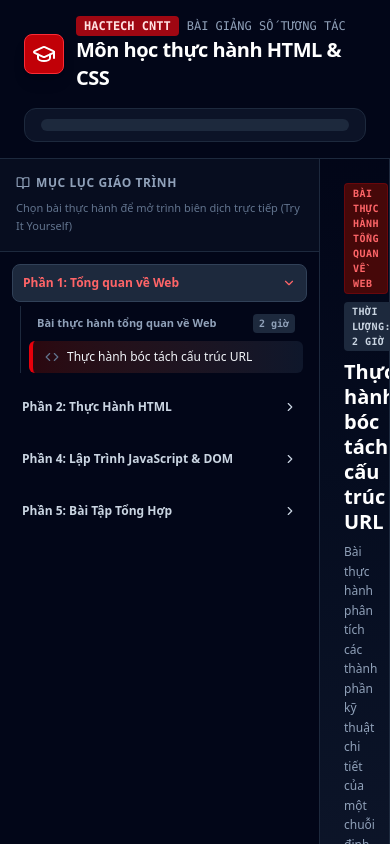
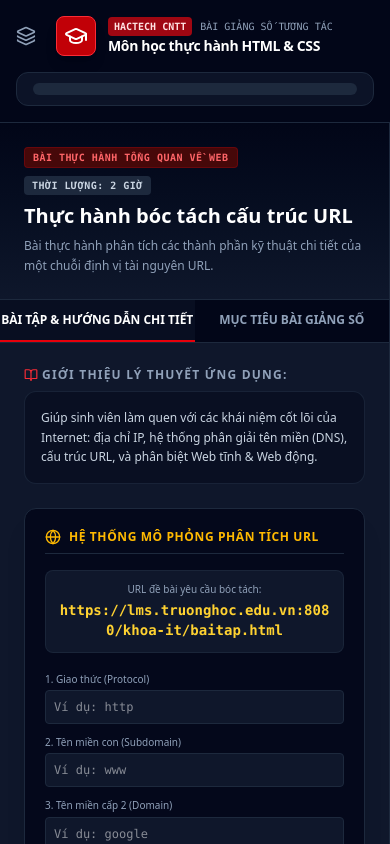
Before and after one commit to tunghactech/HTML_CSS_BAIGIANGSO, a React (Vite) app: page / in a window 390 px wide. Shown: the top 844 px of the page. Built offline with nearby package versions, Linux system fonts and the light colour scheme.

Commit message:
feat: auto-collapse sidebar on mobile screens
Implement window resize listener to automatically manage sidebar visibility based on screen width, improving layout responsiveness on smaller devices.

```diff
--- a/src/App.tsx
+++ b/src/App.tsx
@@ -63,6 +63,20 @@ export default function App() {
   const [currentCode, setCurrentCode] = useState(activeExercise.defaultCode);
   const [previewKey, setPreviewKey] = useState(0); // For forcing iframe re-render
   const [isSidebarOpen, setIsSidebarOpen] = useState(true);
+
+  // Auto-close sidebar on smaller screens
+  useEffect(() => {
+    const handleResize = () => {
+      if (window.innerWidth < 1024) {
+        setIsSidebarOpen(false);
+      } else {
+        setIsSidebarOpen(true);
+      }
+    };
+    handleResize();
+    window.addEventListener("resize", handleResize);
+    return () => window.removeEventListener("resize", handleResize);
+  }, []);
 
   // Interactive Workspace State (True when editor is expanded/opened for active exercise)
   const [isWorkspaceOpen, setIsWorkspaceOpen] = useState(false);
@@ -337,19 +351,31 @@ export default function App() {
       )}
 
       {/* Main Header */}
-      <header className="bg-slate-950 border-b border-slate-800 px-6 py-4 flex flex-col md:flex-row justify-between items-center gap-4 shadow-md shrink-0">
+      <header className="bg-slate-950 border-b border-slate-800 px-4 md:px-6 py-4 flex flex-col md:flex-row justify-between items-center gap-4 shadow-md shrink-0">
+        <div className="flex items-center gap-3 w-full md:w-auto justify-between md:justify-start">
           <div className="flex items-center gap-3">
+            {/* Mobile Hamburger toggle button */}
+            <button
+              onClick={() => setIsSidebarOpen(!isSidebarOpen)}
+              className="p-2 -ml-2 rounded-lg text-slate-400 hover:text-white hover:bg-slate-900 lg:hidden focus:outline-none transition-colors"
+              aria-label="Mở danh mục"
+              title="Danh mục bài học"
+            >
+              <Layers className="w-5 h-5" />
+            </button>
+
             <div className="w-10 h-10 bg-red-700 rounded-lg flex items-center justify-center shadow-lg border border-red-500 shrink-0">
               <GraduationCap className="w-6 h-6 text-white" />
             </div>
             <div>
               <div className="flex items-center gap-2 flex-wrap">
-              <span className="text-xs bg-red-800 text-red-100 px-2 py-0.5 rounded font-mono font-bold">HACTECH CNTT</span>
-              <span className="text-xs text-slate-400 font-mono">BÀI GIẢNG SỐ TƯƠNG TÁC</span>
+                <span className="text-[10px] bg-red-800 text-red-100 px-1.5 py-0.5 rounded font-mono font-bold">HACTECH CNTT</span>
+                <span className="text-[10px] text-slate-400 font-mono">BÀI GIẢNG SỐ TƯƠNG TÁC</span>
               </div>
-            <h1 className="text-xl font-bold tracking-tight text-white flex items-center gap-2">
-              Môn học thực hành HTML & CSS <span className="text-sm font-normal text-slate-400 hidden sm:inline">(Hệ Cao Đẳng)</span>
+              <h1 className="text-sm sm:text-base md:text-xl font-bold tracking-tight text-white flex items-center gap-2">
+                Môn học thực hành HTML & CSS <span className="text-xs sm:text-sm font-normal text-slate-400 hidden sm:inline">(Hệ Cao Đẳng)</span>
               </h1>
+            </div>
           </div>
         </div>
 
@@ -376,22 +402,43 @@ export default function App() {
       {/* Main Container */}
       <div className="flex-1 flex overflow-hidden relative">
 
+        {/* Sidebar Overlay for Mobile */}
+        {isSidebarOpen && (
+          <div
+            className="fixed inset-0 bg-slate-950/80 backdrop-blur-xs z-40 lg:hidden transition-opacity duration-300"
+            onClick={() => setIsSidebarOpen(false)}
+          />
+        )}
+
         {/* Toggle Sidebar Button */}
         <button
           onClick={() => setIsSidebarOpen(!isSidebarOpen)}
-          className="absolute left-4 bottom-4 z-40 bg-slate-950 p-2.5 rounded-full border border-slate-800 text-slate-300 shadow-xl hover:text-white transition-all cursor-pointer hover:scale-105 active:scale-95"
+          className="absolute left-4 bottom-4 z-40 bg-slate-950 p-2.5 rounded-full border border-slate-800 text-slate-300 shadow-xl hover:text-white transition-all cursor-pointer hover:scale-105 active:scale-95 hidden lg:block"
           title={isSidebarOpen ? "Thu gọn danh mục" : "Mở rộng danh mục"}
         >
           <Layers className="w-5 h-5" />
         </button>
 
         {/* Sidebar - Syllabus Tree */}
-        <aside className={`${isSidebarOpen ? "w-80" : "w-0"} bg-slate-950 border-r border-slate-800 transition-all duration-300 overflow-y-auto flex flex-col shrink-0`}>
-          <div className="p-4 border-b border-slate-800 bg-slate-900/40">
-            <p className="text-xs font-bold text-slate-400 uppercase tracking-wider mb-2 flex items-center gap-1.5">
+        <aside className={`bg-slate-950 border-r border-slate-800 transition-all duration-300 overflow-y-auto flex flex-col shrink-0
+          fixed lg:static inset-y-0 left-0 z-50 h-full lg:h-auto shadow-2xl lg:shadow-none
+          ${isSidebarOpen ? "w-80 translate-x-0 opacity-100" : "w-0 -translate-x-full lg:translate-x-0 opacity-0 pointer-events-none lg:pointer-events-auto"}`}
+        >
+          <div className="p-4 border-b border-slate-800 bg-slate-900/40 flex justify-between items-center">
+            <div>
+              <p className="text-xs font-bold text-slate-400 uppercase tracking-wider mb-1 flex items-center gap-1.5">
                 <BookOpen className="w-3.5 h-3.5" /> MỤC LỤC GIÁO TRÌNH
               </p>
-            <p className="text-[11px] text-slate-500 leading-relaxed">Chọn bài thực hành để mở trình biên dịch trực tiếp (Try It Yourself)</p>
+              <p className="text-[10px] text-slate-500 leading-relaxed">Chọn bài thực hành để mở trình biên dịch</p>
+            </div>
+            <button
+              onClick={() => setIsSidebarOpen(false)}
+              className="p-1.5 hover:bg-slate-800 rounded-lg text-slate-400 hover:text-white lg:hidden focus:outline-none"
+              aria-label="Đóng danh mục"
+              title="Đóng"
+            >
+              <X className="w-4 h-4" />
+            </button>
           </div>
 
           <div className="flex-1 p-3 space-y-4">
@@ -429,6 +476,9 @@ export default function App() {
                                   setActiveLesson(lesson);
                                   setActiveExercise(ex);
                                   setIsWorkspaceOpen(false); // Return to handbook view on selection change for cleanliness
+                                  if (window.innerWidth < 1024) {
+                                    setIsSidebarOpen(false);
+                                  }
                                 }}
                                 className={`w-full text-left text-xs p-2 px-3 rounded-md flex items-center gap-2 transition-all ${
                                   isCurrent
```
Lines whose indentation alone changed are shown as unchanged.
